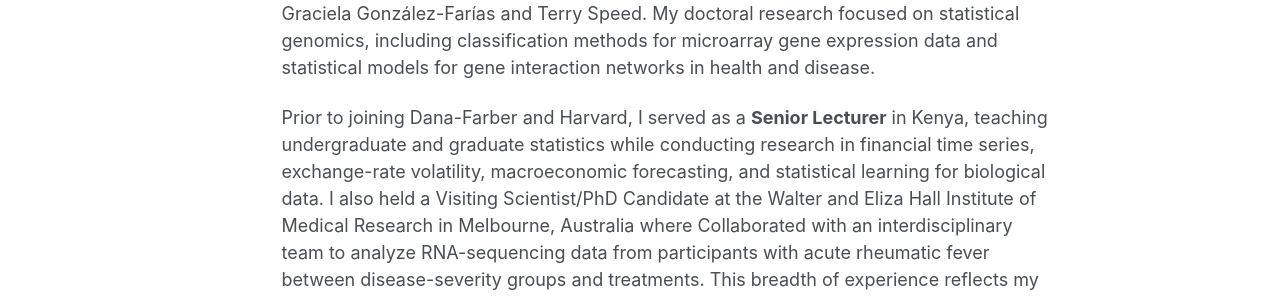
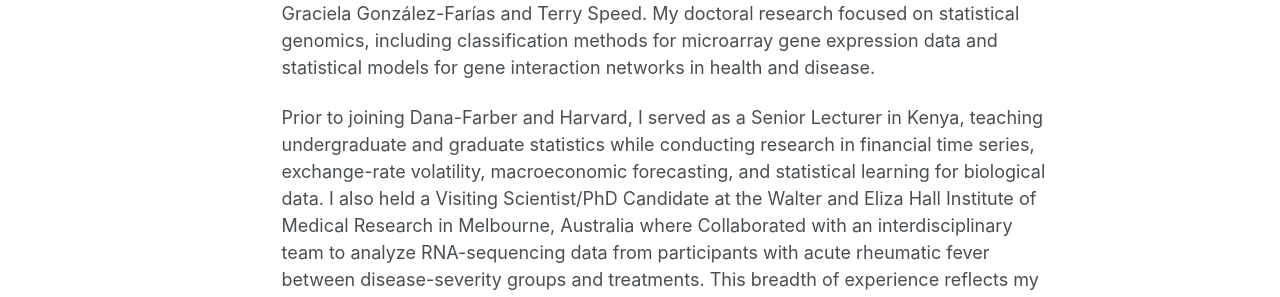
Before and after one commit to wagala/wagala.github.io, a Jekyll site: the page built from _pages/about.md, in a window 1280 px wide and 1270 px high. Shown: the part 606-903 px from the top of the window. Built offline with Jekyll 4.4.1, drawn with Linux system fonts in a browser that asks for light colours; some web fonts are replaced; some of the changed text lies outside the part shown.

```diff
--- a/_pages/about.md
+++ b/_pages/about.md
@@ -34,7 +34,7 @@ focused on statistical genomics, including classification methods for
 microarray gene expression data and statistical models for gene interaction
 networks in health and disease.
 
-Prior to joining Dana-Farber and Harvard, I served as a **Senior Lecturer**
+Prior to joining Dana-Farber and Harvard, I served as a Senior Lecturer
 in Kenya, teaching undergraduate and graduate statistics while conducting
 research in financial time series, exchange-rate volatility, macroeconomic
 forecasting, and statistical learning for biological data. I also held a
```
